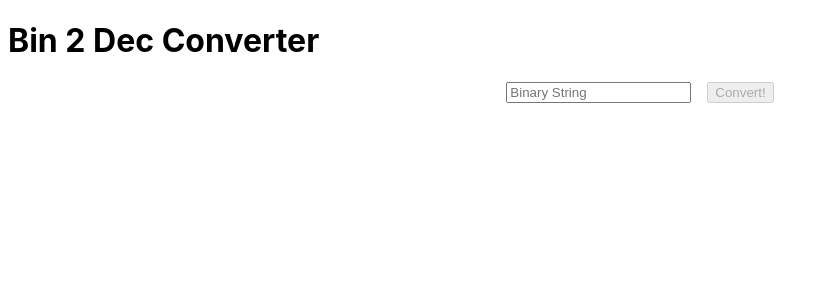
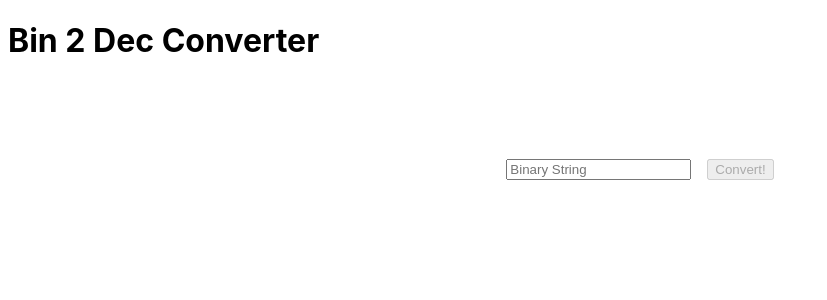
Before and after one commit to otislambert/bin2dec, a React (Vite) app: page / in a window 1280 px wide. Shown: the top 300 px of the page, without its empty margins (0-827 px from the left). Built offline with nearby package versions, Linux system fonts and the light colour scheme.

Commit message:
chore(ErrorDialog): Refactor error dialog UI

```diff
--- a/src/components/Content.tsx
+++ b/src/components/Content.tsx
@@ -27,6 +27,8 @@ export default function Content() {
 			setValidInput(valid);
 			if (!valid) setErrorMessage('Only 1s and 0s are allowed');
 			if (valid) setErrorMessage(undefined);
+		} else {
+			setValidInput(false);
 		}
 	}, [input]);
 
@@ -39,6 +41,7 @@ export default function Content() {
 						type='text'
 						value={input}
 						placeholder='Binary String'
+						maxLength={8}
 						data-testid='input-node'
 						onChange={(e) => setInput(e.target.value)}
 					/>
--- a/src/components/ErrorDialog.tsx
+++ b/src/components/ErrorDialog.tsx
@@ -3,11 +3,13 @@ export default function ErrorDialog({
 }: {
 	message: string | undefined;
 }) {
-	if (message) {
-		return (
-			<div data-testid='error-dialog' className='error-dialog'>
-				{message}
-			</div>
-		);
-	}
+	return (
+		<div className='error-container'>
+			{message && (
+				<div data-testid='error-dialog' className='error-dialog'>
+					<p>{message}</p>
+				</div>
+			)}
+		</div>
+	);
 }
--- a/src/index.css
+++ b/src/index.css
@@ -37,7 +37,16 @@ main {
 	padding: 1em;
 }
 
+.error-container {
+	min-height: 45px;
+	min-width: 1005;
+}
+
 .error-dialog {
 	border: 3px solid red;
 	border-radius: 10px;
 }
+
+.error-dialog > p {
+	margin: 10px;
+}
```
